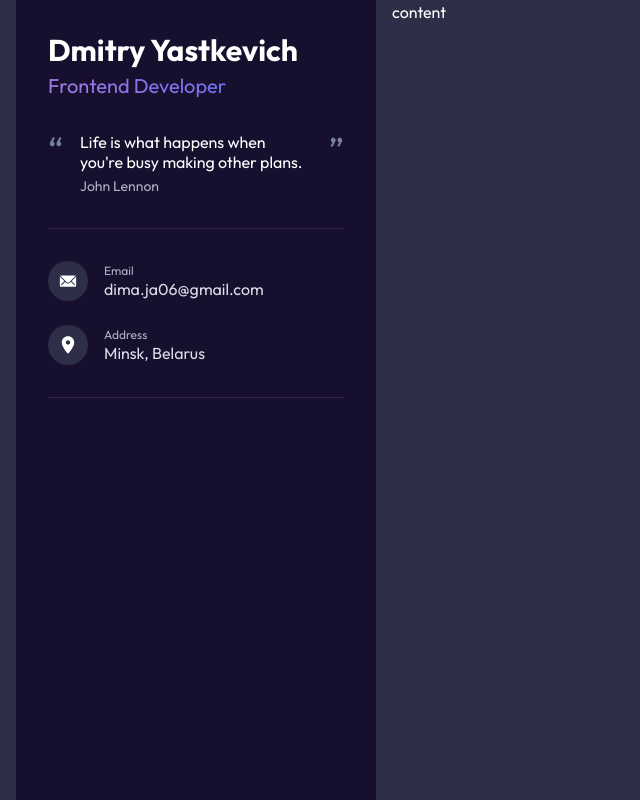
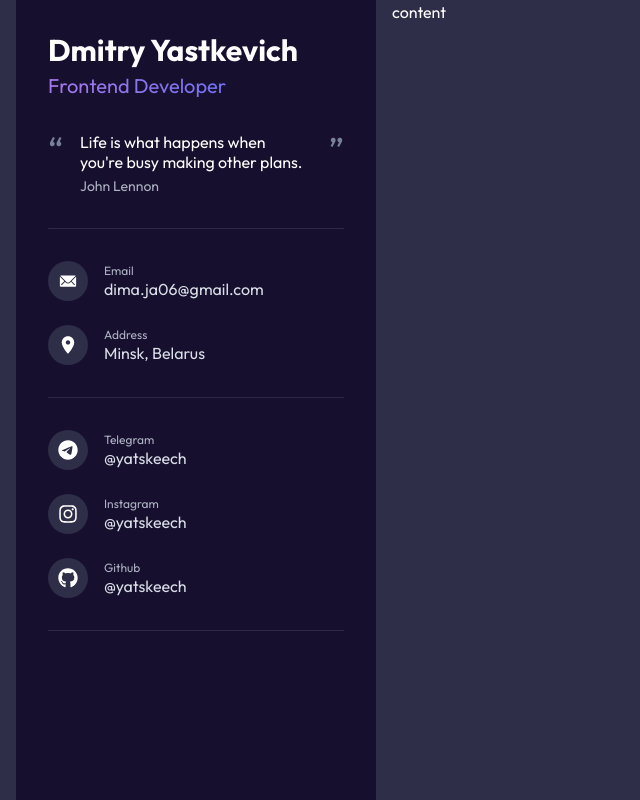
Before and after one commit to yatskeech/cv, a React (Vite) app: page / in a window 1280 px wide. Shown: the whole page, without its empty margins (0-640 px from the left). Built offline with nearby package versions, Linux system fonts and the light colour scheme; a web font is replaced by a local one.

Commit message:
Add socials

```diff
--- a/src/App.tsx
+++ b/src/App.tsx
@@ -1,6 +1,7 @@
 import Divider from "./components/Divider";
 import Header from "./components/Header";
 import Info from "./components/Info";
+import Socials from "./components/Socials";
 
 function App() {
   return (
@@ -13,6 +14,8 @@ function App() {
               <Divider />
               <Info />
               <Divider />
+              <Socials />
+              <Divider />
             </div>
           </div>
           <div>content</div>
--- /dev/null
+++ b/src/components/Socials.tsx
@@ -0,0 +1,52 @@
+import { ReactNode } from "react";
+import { FaTelegram, FaGithub, FaInstagram } from "react-icons/fa6";
+
+interface Social {
+  icon: ReactNode;
+  title: string;
+  username: string;
+  href: string;
+}
+
+const SOCIALS: Social[] = [
+  {
+    icon: <FaTelegram />,
+    title: "Telegram",
+    username: "@yatskeech",
+    href: "https://t.me/yatskeech",
+  },
+  {
+    icon: <FaInstagram />,
+    title: "Instagram",
+    username: "@yatskeech",
+    href: "https://instagram.com/yatskeech",
+  },
+  {
+    icon: <FaGithub />,
+    title: "Github",
+    username: "@yatskeech",
+    href: "https://github.com/yatskeech",
+  },
+];
+
+function Socials() {
+  return (
+    <div className="flex flex-col gap-6">
+      {SOCIALS.map(({ icon, title, username, href }, index) => (
+        <div key={index} className="flex gap-4 items-center">
+          <div className="w-10 h-10 flex justify-center items-center bg-gray-darker rounded-full text-xl">
+            {icon}
+          </div>
+          <div className="flex flex-col gap-1 text-gray-lighter leading-none">
+            <span className="text-xs text-gray-light leading-none">
+              {title}
+            </span>
+            <a href={href}>{username}</a>
+          </div>
+        </div>
+      ))}
+    </div>
+  );
+}
+
+export default Socials;
```
